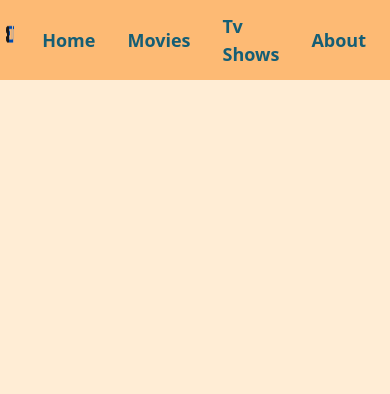
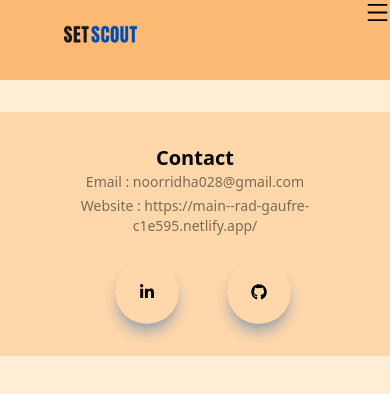
Before and after one commit to noor-ridha/SetScout, a React (Create React App) app in the folder client/: page / in a window 390 px wide. Shown: the top 394 px of the page. Built offline with nearby package versions, Linux system fonts and the light colour scheme; no server answers.

Commit message:
responsiveness

```diff
--- a/client/src/App.js
+++ b/client/src/App.js
@@ -6,6 +6,7 @@ import SingleMovie from "./pages/SingleMovie";
 import Allmovies from "./pages/Allmovies";
 import AllTvShows from "./pages/AllTvShows";
 import About from "./pages/About";
+import Footer from "./components/Footer";
 
 function App() {
   return (
@@ -20,8 +21,8 @@ function App() {
             <Route path="/movies/:movieId" element={<SingleMovie />} />
             <Route path="/about" element={<About />} />
           </Routes>
-          {/* <Footer /> */}
         </div>
+        <Footer />
       </Router>
     </>
   );
--- /dev/null
+++ b/client/src/components/Footer.jsx
@@ -0,0 +1,56 @@
+import React from "react";
+
+import { FaGithub, FaLinkedinIn } from "react-icons/fa";
+
+// import Set from "../imges/Logo.png";
+
+const Footer = () => {
+  return (
+    <div className=" py-8 bg-orange-200 font-poppins mt-28">
+      <div className=" flex max-w-7xl mx-auto flex-col md:flex-row">
+        <div className="w-3/4 md:w-1/2 mx-auto md:mx-0 text-center md:text-start mb-5 md:mb-0 pl-0 md:pl-10">
+          <h1 className="text-xl font-semibold">Contact</h1>
+          <p className=" text-black text-sm opacity-50 font-medium mb-1">
+            Email : noorridha028@gmail.com
+          </p>
+
+          <a
+            href="https://main--rad-gaufre-c1e595.netlify.app/"
+            target="_blank"
+            rel="noreferrer"
+          >
+            {" "}
+            <p className=" text-black text-sm opacity-50 font-medium mb-1">
+              Website : https://main--rad-gaufre-c1e595.netlify.app/
+            </p>
+          </a>
+        </div>
+
+        <div className="w-3/4 lg:w-1/2 mx-auto md:mx-0 flex flex-col justify-center">
+          <div className="flex items-end justify-center  max-w-[330px]  ">
+            <a
+              href="https://www.linkedin.com/in/noor-a-8b646824b/"
+              target="_blank"
+              rel="noreferrer"
+            >
+              <div className="rounded-full shadow-lg shadow-gray-400 p-6 cursor-pointer hover:scale-110 ease-in duration-300 mx-8">
+                <FaLinkedinIn />
+              </div>
+            </a>
+            <a
+              href="https://github.com/noor-ridha"
+              target="_blank"
+              rel="noreferrer"
+            >
+              <div className="rounded-full shadow-lg shadow-gray-400 p-6 cursor-pointer hover:scale-110 ease-in duration-300 mx-4">
+                <FaGithub />
+              </div>
+            </a>
+          </div>
+        </div>
+      </div>
+    </div>
+  );
+};
+
+export default Footer;
--- a/client/src/components/MovieBox.js
+++ b/client/src/components/MovieBox.js
@@ -5,13 +5,17 @@ const movieBox = ({ name, cast, picture, duration, language }) => {
     <div className="mt-28">
       <div className="bg-slate-400 rounded-lg">
         <img
+          alt="/"
           className="w-full h-32 sm:h-48 object-cover rounded-lg"
           src={picture}
         ></img>
-        <span className="font-bold">{name}</span>
+        <span className="font-bold">
+          {name.charAt(0).toUpperCase() + name.slice(1)}
+        </span>
+
         <p>Cast : {cast}</p>
         <p>{duration}</p>
-        <p>{language}</p>
+        <p>{language.charAt(0).toUpperCase() + language.slice(1)}</p>
         {/* <p>{description}</p> */}
       </div>
     </div>
--- a/client/src/components/Nav.jsx
+++ b/client/src/components/Nav.jsx
@@ -1,7 +1,13 @@
-import React from "react";
+import React, { useState } from "react";
 import { Link } from "react-router-dom";
 import Set from "../imges/Logo.png";
+import { AiOutlineMenu, AiOutlineClose } from "react-icons/ai";
 const Nav = () => {
+  const [nav, setNav] = useState(false);
+
+  const handleNav = () => {
+    setNav(!nav);
+  };
   return (
     <div className="fixed top-0 left-0 w-full h-20 bg-orange-300  z-[100] flex justify-between">
       <div className="flex items-center">
@@ -11,7 +17,7 @@ const Nav = () => {
           alt="pic"
         ></img>
       </div>
-      <ul className="flex justify-end items-center w-full h-full px-2 text-lg">
+      <ul className="w-full h-full px-2 text-lg hidden md:flex justify-end items-center ">
         <li className="px-4 text-cyan-800 font-semibold">
           <Link to="/">Home</Link>
         </li>
@@ -26,6 +32,57 @@ const Nav = () => {
           <Link to="/about">About</Link>
         </li>
       </ul>
+      {/* Hamburger Icon */}
+      <div onClick={handleNav} className="md:hidden">
+        <AiOutlineMenu size={25} />
+      </div>
+
+      {/* Side Drawer Menu */}
+      <div
+        className={
+          nav
+            ? " fixed left-0 top-0 w-[75%] sm:w-[60%] md:w-[45%] h-screen bg-orange-100 p-10 ease-in duration-500"
+            : "fixed left-[-100%] top-0 p-10 ease-in duration-500"
+        }
+      >
+        <div>
+          <div className="flex w-full items-center justify-between ">
+            <Link href="/">
+              <img
+                src={Set}
+                width="160"
+                height="160"
+                alt="/"
+                className="mt-10 "
+              ></img>
+            </Link>
+            <div
+              onClick={handleNav}
+              className="rounded-full shadow-lg shadow-gray-400 p-3 cursor-pointer"
+            >
+              <AiOutlineClose />
+            </div>
+          </div>
+          <div className="border-b border-gray-300 my-4"></div>
+        </div>
+        <div className="py-4 flex flex-col">
+          <ul className="uppercase">
+            <li className="px-4  text-cyan-800 font-semibold">
+              <Link to="/">Home</Link>
+            </li>
+            <li className="px-4 pt-6 text-cyan-800 font-semibold">
+              {" "}
+              <Link to="/movies">Movies</Link>
+            </li>
+            <li className="px-4 pt-6 text-cyan-800 font-semibold">
+              <Link to="/tv">Tv Shows</Link>
+            </li>
+            <li className="px-4 pt-6 text-cyan-800 font-semibold">
+              <Link to="/about">About</Link>
+            </li>
+          </ul>
+        </div>
+      </div>
     </div>
   );
 };
--- a/client/src/pages/AllTvShows.jsx
+++ b/client/src/pages/AllTvShows.jsx
@@ -26,7 +26,7 @@ const AllTvShows = () => {
 
   return (
     <>
-      <div className="grid gap-x-3 grid-cols-3 gap-y-0 justify-center">
+      <div className="grid gap-x-3 ms:grid-cols-1 gap-y-0 justify-center md:grid-cols-2 lg:grid-cols-3">
         {movies.map((movie) => (
           <Link to={`/movies/${movie._id}`} key={movie._id}>
             <MovieBox key={movie._id} {...movie} />
--- a/client/src/pages/Allmovies.jsx
+++ b/client/src/pages/Allmovies.jsx
@@ -27,7 +27,7 @@ const Allmovies = () => {
 
   return (
     <>
-      <div className="grid gap-x-3 grid-cols-3 gap-y-0 justify-center">
+      <div className="grid gap-x-3 ms:grid-cols-1 gap-y-0 justify-center md:grid-cols-2 lg:grid-cols-3">
         {movies.map((movie) => (
           <Link to={`/movies/${movie._id}`} key={movie._id}>
             <MovieBox key={movie._id} {...movie} />
--- a/client/src/pages/Home.jsx
+++ b/client/src/pages/Home.jsx
@@ -24,7 +24,7 @@ const Home = () => {
   }, []);
   return (
     <>
-      <div className="grid gap-x-3 grid-cols-3 gap-y-0 justify-center">
+      <div className="grid gap-x-3 ms:grid-cols-1 gap-y-0 justify-center md:grid-cols-2 lg:grid-cols-3 ">
         {movies.map((movie) => (
           <Link to={`/movies/${movie._id}`} key={movie._id}>
             <MovieBox {...movie} />
```
